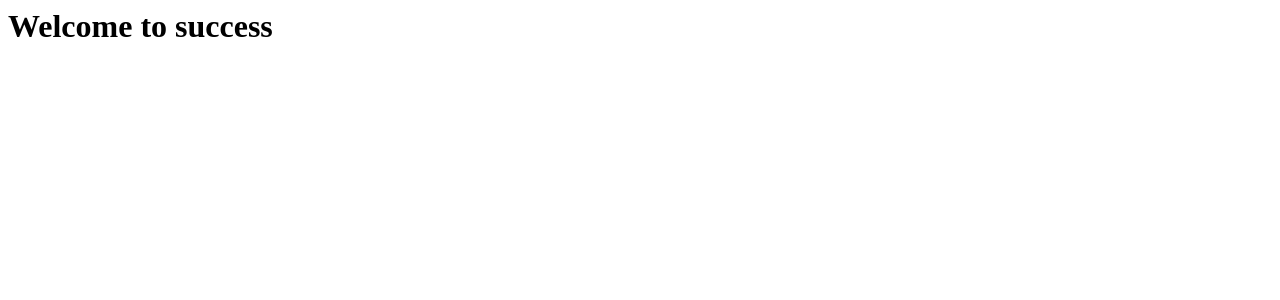
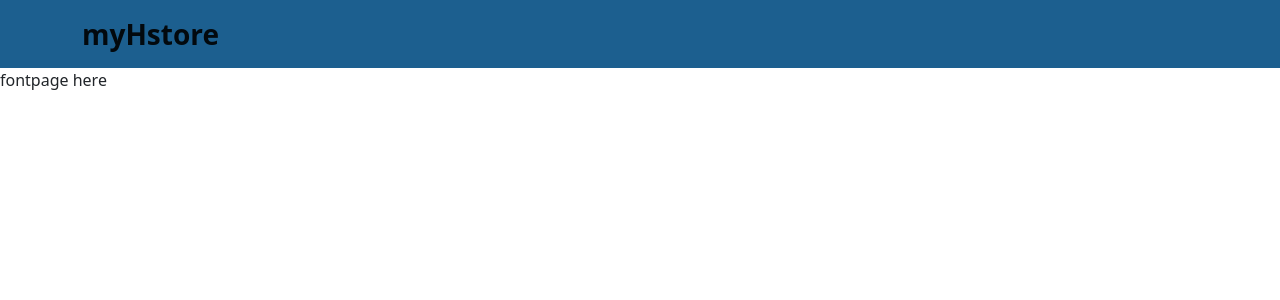
Before and after one commit to ChrisOmb/e-commerce-website-project, a Django app: page / in a window 1280 px wide. Shown: the top 300 px of the page. Run offline with Django 4.2, Linux system fonts and the light colour scheme.

Commit message:
first attempt using the templates and customizing

```diff
--- /dev/null
+++ b/myHstore/e-commerce-website-project/myHstore/core/templates/core/base.html
@@ -0,0 +1,31 @@
+
+<!doctype html>
+<html lang="en">
+  <head>
+    <!-- Required meta tags -->
+    <meta charset="utf-8">
+    <meta name="viewport" content="width=device-width, initial-scale=1">
+
+    <!-- Bootstrap CSS -->
+    <link href="https://cdn.jsdelivr.net/npm/bootstrap@5.0.2/dist/css/bootstrap.min.css" rel="stylesheet" integrity="sha384-EVSTQN3/azprG1Anm3QDgpJLIm9Nao0Yz1ztcQTwFspd3yD65VohhpuuCOmLASjC" crossorigin="anonymous">
+
+    <title>{% block title %}{% endblock %} |myHstore</title>
+  </head>
+  <body>
+    <!-- As a link -->
+    <!-- <nav class="navbar mx-auto  style="background-color: #e3f2fd;"> -->
+      <nav class="navbar navbar-light" style="background-color: #1c5f8f;">
+      <div class="container">
+        <!-- Logo as Text -->
+        <a class="navbar-brand fs-3 fw-bold text-sucess" href="#">myHstore</a>
+      </div>
+    </nav>
+
+    {% block content %}
+    {% endblock %}
+
+    <script src="https://cdn.jsdelivr.net/npm/bootstrap@5.0.2/dist/js/bootstrap.bundle.min.js" integrity="sha384-MrcW6ZMFYlzcLA8Nl+NtUVF0sA7MsXsP1UyJoMp4YLEuNSfAP+JcXn/tWtIaxVXM" crossorigin="anonymous"></script>
+
+
+  </body>
+</html>
--- a/myHstore/e-commerce-website-project/myHstore/core/templates/core/frontpage.html
+++ b/myHstore/e-commerce-website-project/myHstore/core/templates/core/frontpage.html
@@ -1 +1,7 @@
-<h1>Welcome to success</h1>
+{% extends 'core/base.html' %}
+
+{% block title %} welcome {% endblock %}
+
+{% block content %}
+ fontpage here
+{% endblock %}
```
